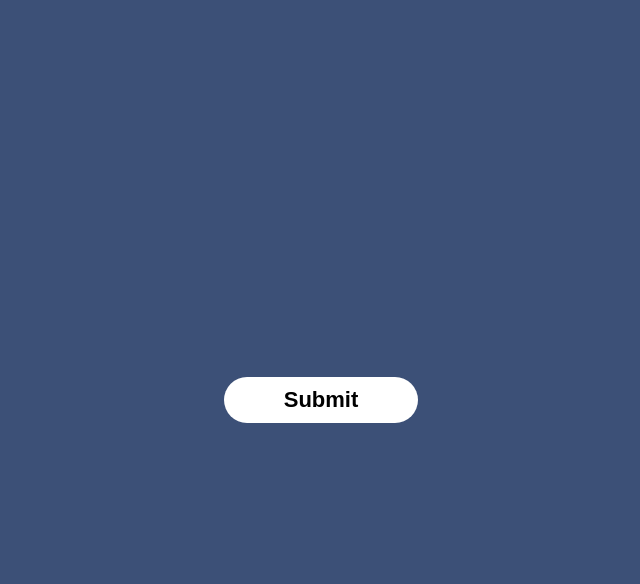
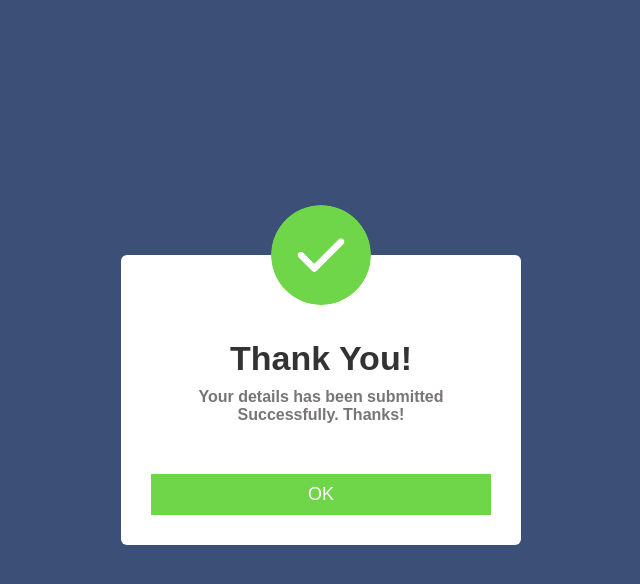
Before and after one commit to dhirucha/Popup, a plain HTML site: page index.html in a window 1280 px wide. Both pictures are taken after a click on the button "Submit". Shown: the whole page, without its empty margins (319-959 px from the left). Drawn offline with Linux system fonts and the light colour scheme.

Commit message:
Js-part completed

```diff
--- a/index.html
+++ b/index.html
@@ -23,7 +23,12 @@
         let popup = document.getElementById("popup");
 
         function openPopup(){
+            popup.classList.add("open-popup")
+        }
 
+
+        function closePopup(){
+            popup.classList.remove("open-popup")
         }
 
     </script>
--- a/style.css
+++ b/style.css
@@ -32,11 +32,20 @@
     position: absolute;
     top: 0;
     left: 50%;
-    transform: translate(-50%,-50%),scale(0.1);
+    transform: translate(-50%,-50%) scale(0.1);
     text-align: center;
     padding: 0 30px 30px;
     color: #333;
     visibility: hidden;
+    transition: transform 0.4s, top 0.4s;
+
+}
+
+.open-popup{
+    top:50%;
+    visibility: visible;
+    transform: translate(-50%,-50%) scale(1);
+
 
 }
 
@@ -45,6 +54,11 @@
     border-radius: 50%;
     margin-top: -50px;
     box-shadow: 0,2px,5px rgba(0, 0, 0, 0.2);
+}
+
+.popup p{
+    font-weight: 600;
+    color: #797575;
 }
 
 .popup h1{
```
